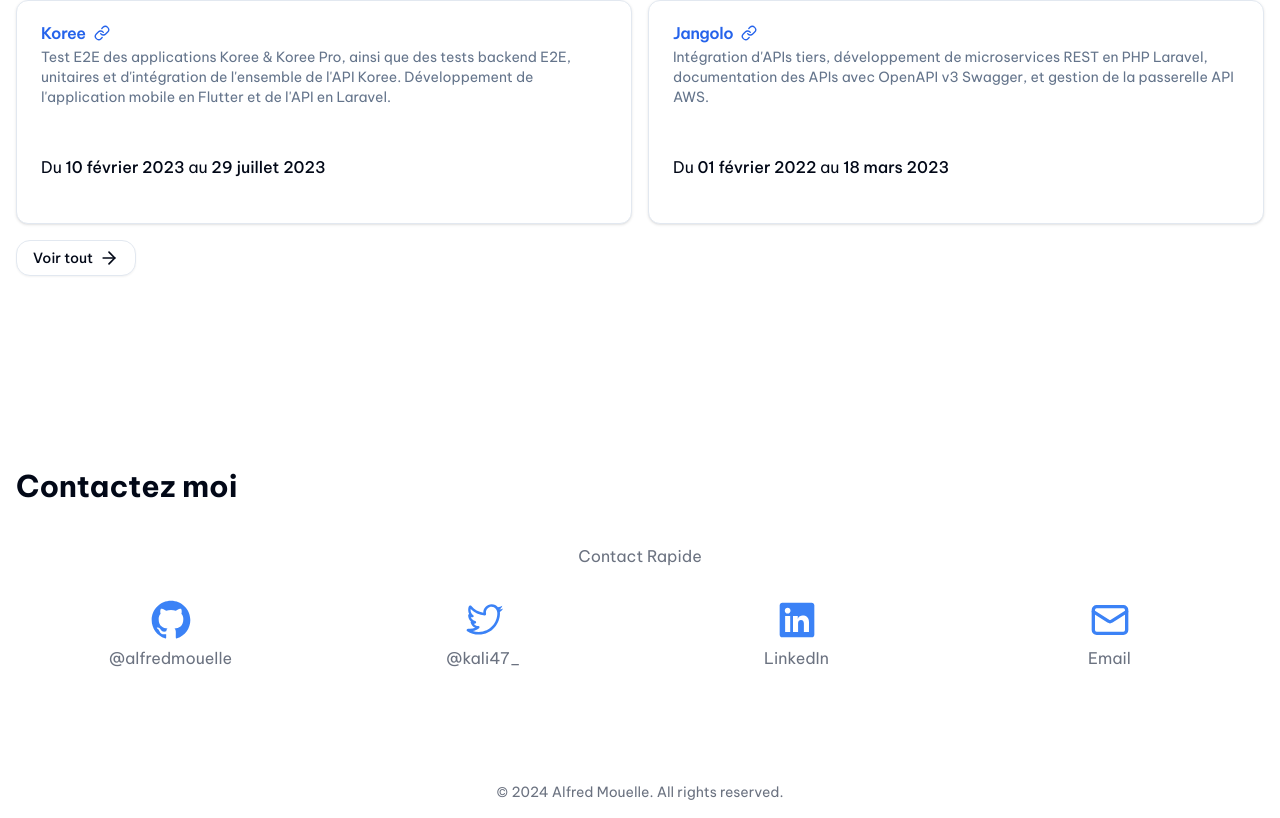
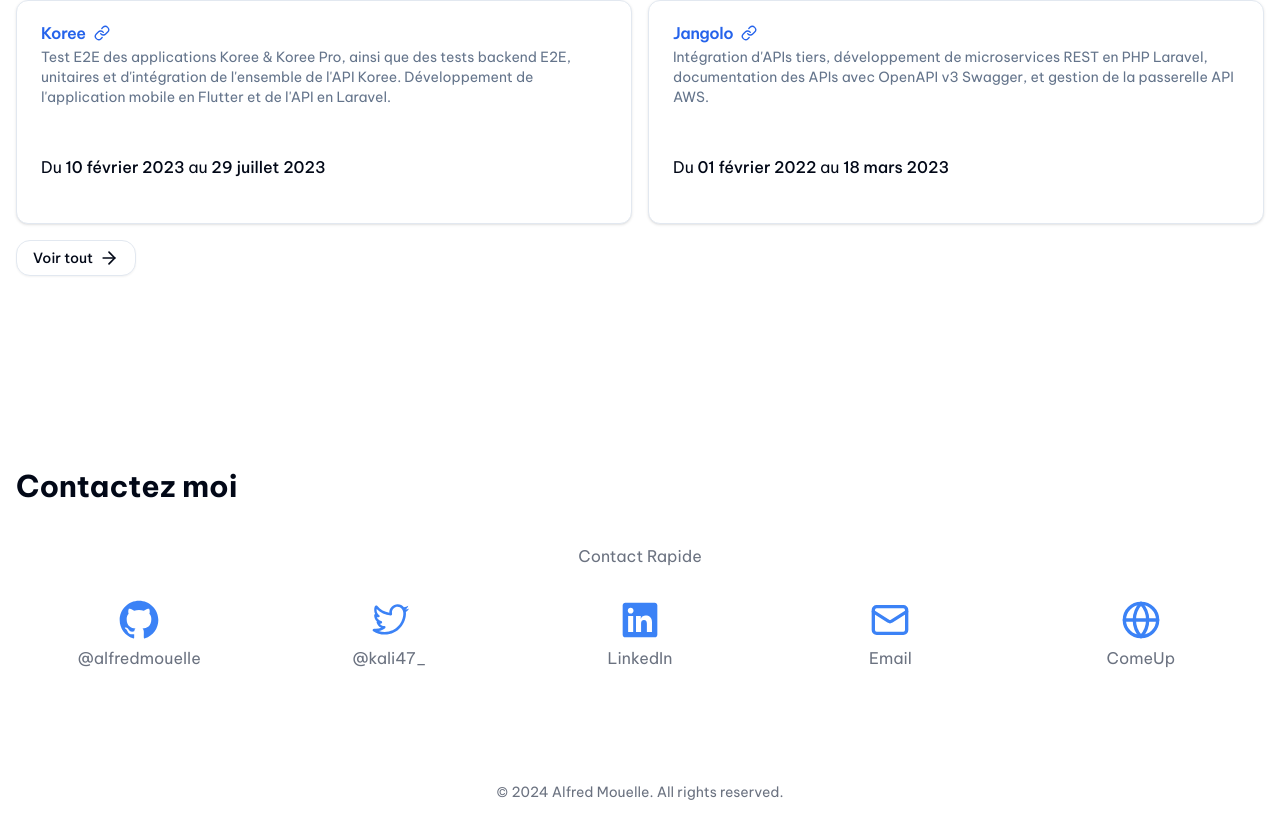
Before and after one commit to alfredmouelle/alfredmouelle, a Next.js app: page / in a window 1280 px wide. Shown: the part 1812-2630 px from the top of the page. Built offline with nearby package versions, Linux system fonts and the light colour scheme.

Commit message:
feat: adding more sections

```diff
--- a/src/components/contact-us.form.tsx
+++ b/src/components/contact-us.form.tsx
@@ -7,7 +7,7 @@ export const ContactUs = () => {
       <SectionTitle>Contactez moi</SectionTitle>
 
       <p className="text-center text-gray-500">Contact Rapide</p>
-      <div className="mt-8 grid grid-cols-2 items-center justify-center gap-1 gap-y-4 md:grid-cols-4">
+      <div className="mt-8 grid grid-cols-2 items-center justify-center gap-1 gap-y-4 md:grid-cols-5">
         <a
           href="https://github.com/alfredmouelle"
           className="flex flex-col items-center justify-center gap-y-1.5 text-gray-500"
@@ -43,6 +43,15 @@ export const ContactUs = () => {
           <Icons.mail className="h-10 w-10 text-blue-500" />
           Email
         </a>
+
+        <a
+          href="https://comeup.com/fr/@alfredmouelle"
+          className="flex flex-col items-center justify-center gap-y-1.5 text-gray-500"
+          target="_blank"
+        >
+          <Icons.website className="h-10 w-10 text-blue-500" />
+          ComeUp
+        </a>
       </div>
     </div>
   );
--- a/src/components/icons.tsx
+++ b/src/components/icons.tsx
@@ -7,6 +7,7 @@ import {
   ArrowRight,
   ArrowUpDown,
   Check,
+  Globe,
   Link,
   Loader2,
   Mail,
@@ -21,6 +22,7 @@ export const Icons = {
   moon: Moon,
   menu: Menu,
   link: Link,
+  website: Globe,
   github: GitHubLogoIcon,
   twitter: TwitterLogoIcon,
   linkedin: LinkedInLogoIcon,
```
